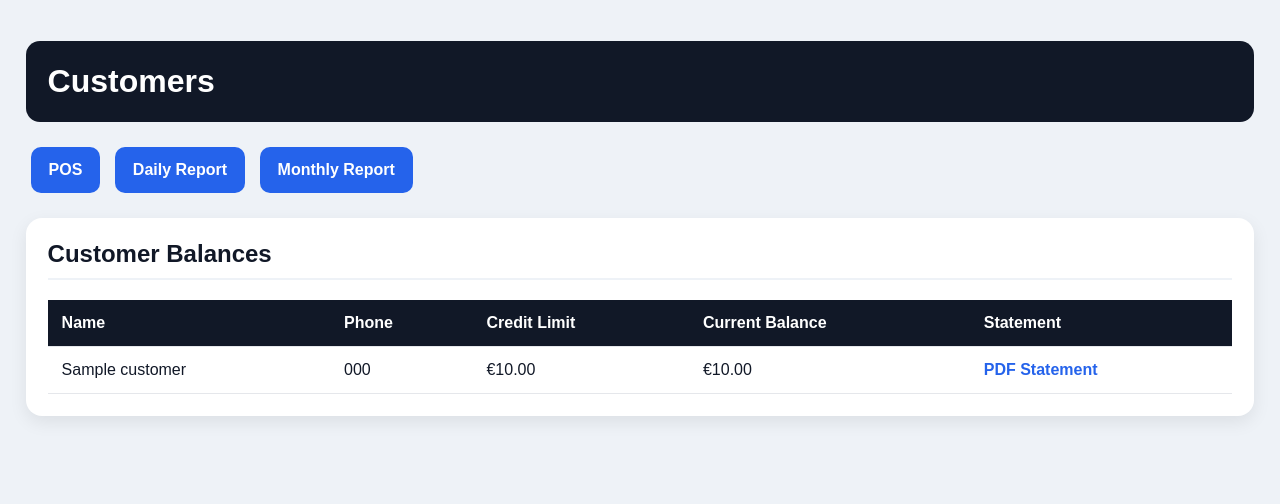
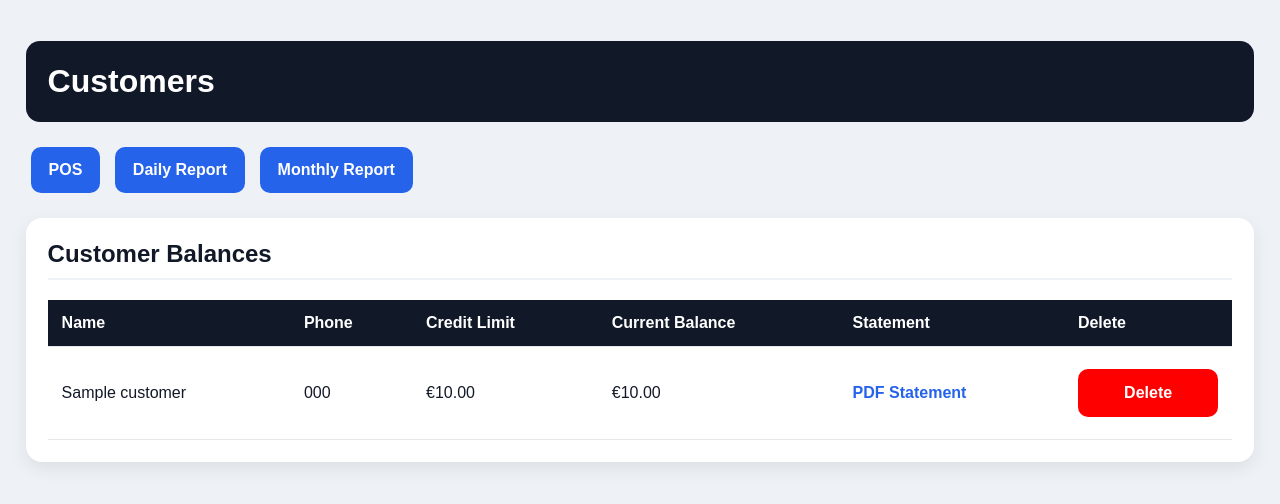
Before and after one commit to iosif-fuels/iosif-fuels-pos-online, a Flask app: page /customers in a window 1280 px wide. Shown: the top 504 px of the page. Run offline with Flask 3, Linux system fonts and the light colour scheme; the visitor is signed in with stand-in values (Sample User, id 1); a database or web service that is not in the repository returns one stand-in record (values such as "Sample title"); some libraries are stand-ins or nearby versions.

Commit message:
customers.html

```diff
--- a/templates/customers.html
+++ b/templates/customers.html
@@ -25,6 +25,7 @@
                 <th>Credit Limit</th>
                 <th>Current Balance</th>
                 <th>Statement</th>
+                <th>Delete</th>
             </tr>
 
             {% for c in customers %}
@@ -37,6 +38,11 @@
                     <a href="/customer_statement_pdf/{{ c.id }}" target="_blank">
                         PDF Statement
                     </a>
+                    <td>
+    <form method="POST" action="/delete_customer/{{ c.id }}" onsubmit="return confirm('Delete this customer and all transactions?');">
+        <button type="submit" style="background:red;">Delete</button>
+    </form>
+</td>
                 </td>
             </tr>
             {% endfor %}
```
